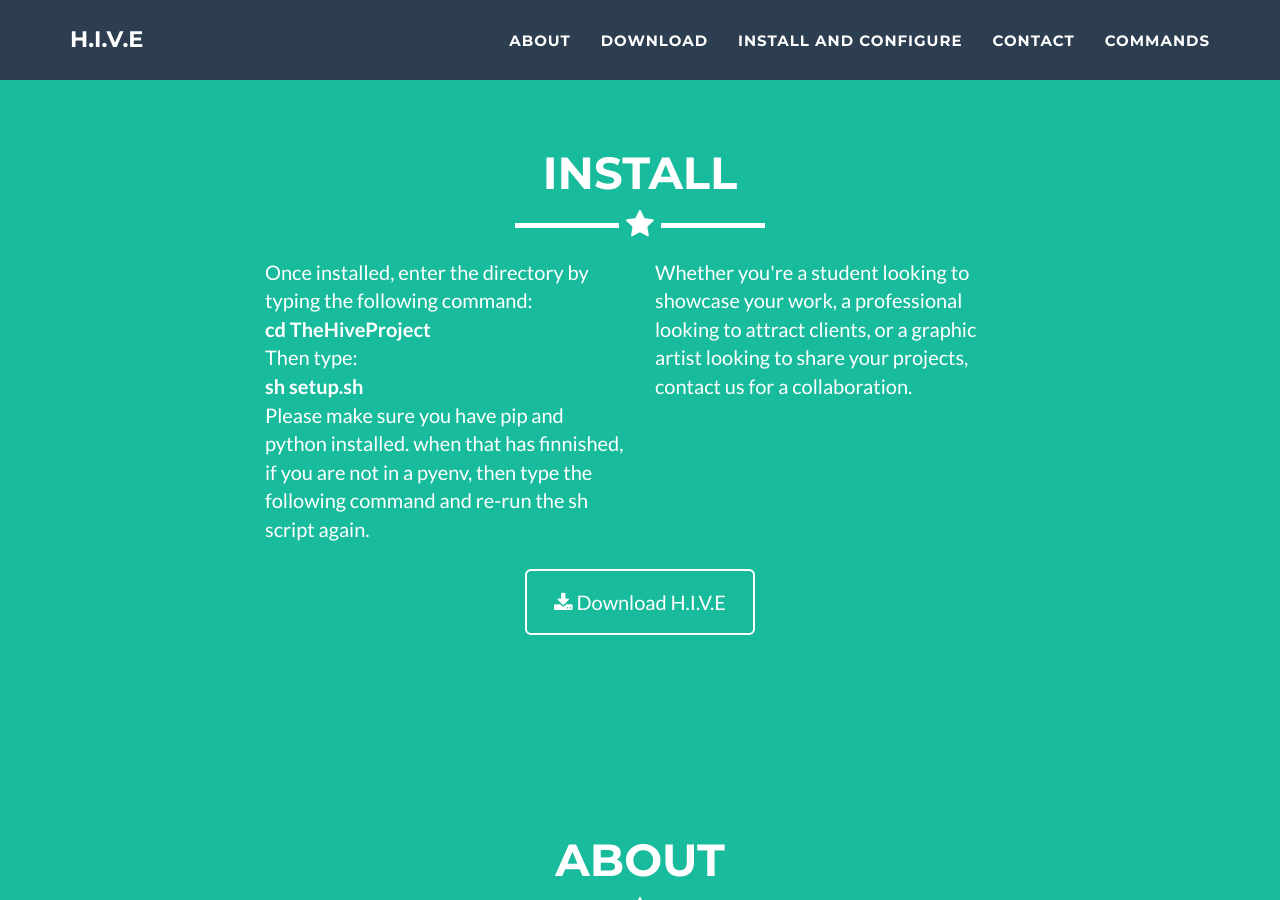
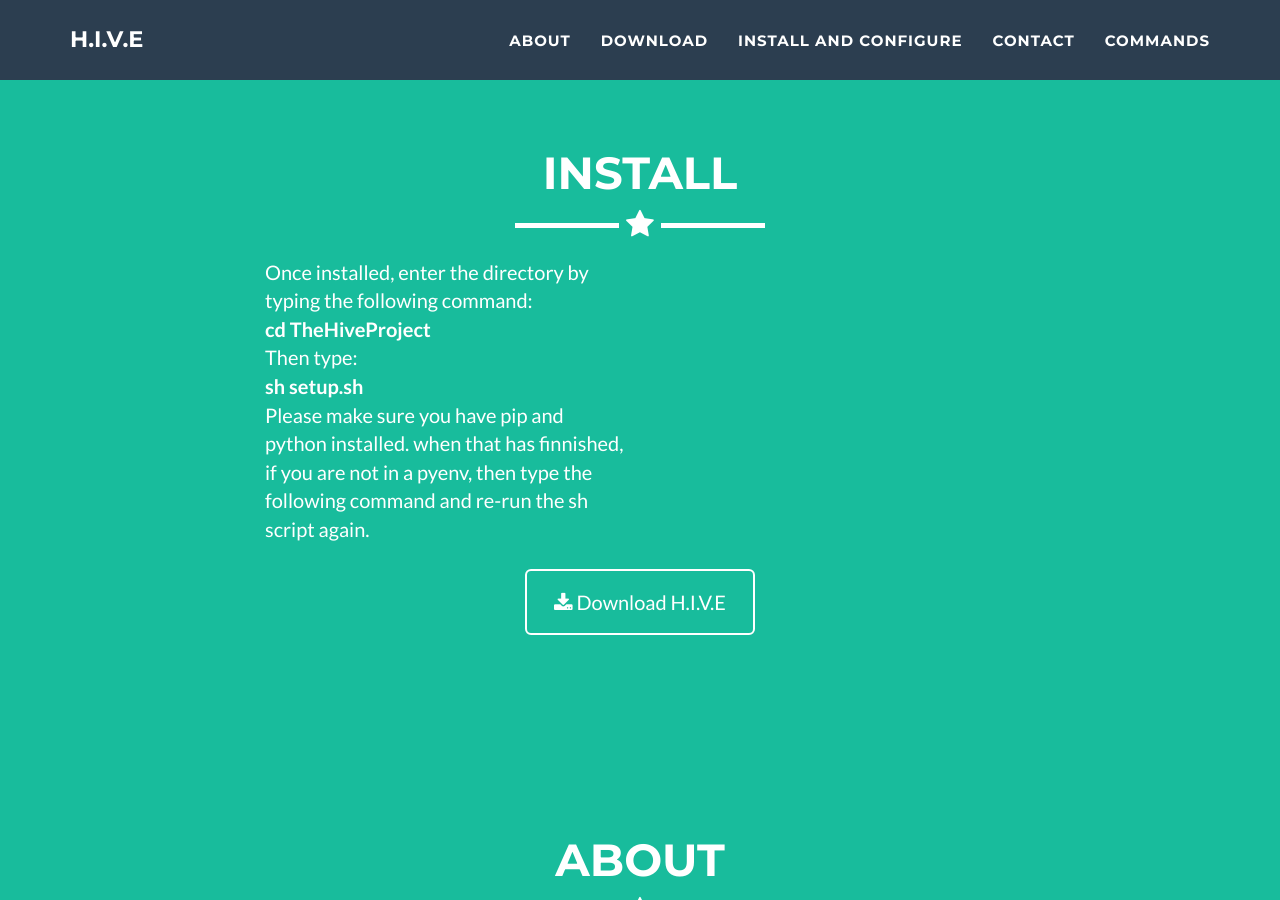
Before and after one commit to NateBrownProjects/hive, a Jekyll site: the page built from index.html, in a window 1280 px wide and 900 px high, scrolled down 2117 px. Built offline with Jekyll 4.4.1, drawn with Linux system fonts in a browser that asks for light colours.

Commit message:
Update install.html

```diff
--- a/_includes/install.html
+++ b/_includes/install.html
@@ -11,9 +11,7 @@
                     <p>Once installed, enter the directory by typing the following command: <br>
                             <strong>cd TheHiveProject</strong> <br> Then type: <br> <strong>sh setup.sh</strong> <br> Please make sure you have pip and python installed. when that has finnished, if you are not in a pyenv, then type the following command and re-run the sh script again. </p>
                 </div>
-                <div class="col-lg-4">
-                    <p>Whether you're a student looking to showcase your work, a professional looking to attract clients, or a graphic artist looking to share your projects, contact us for a collaboration.   </p>
-                </div>
+
                 <div class="col-lg-8 col-lg-offset-2 text-center">
                     <a href="https://github.com/NateBrownProjects/TheHiveProject.git" class="btn btn-lg btn-outline">
                         <i class="fa fa-download"></i> Download H.I.V.E
```
